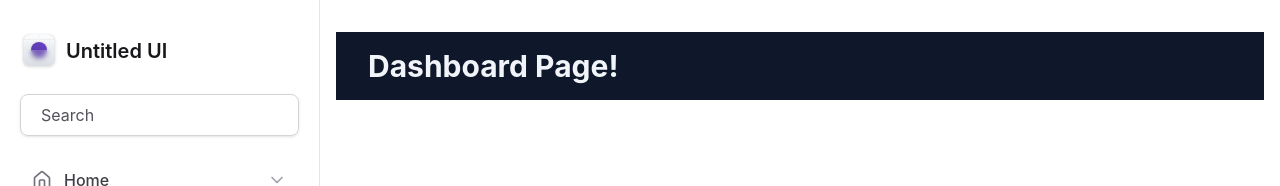
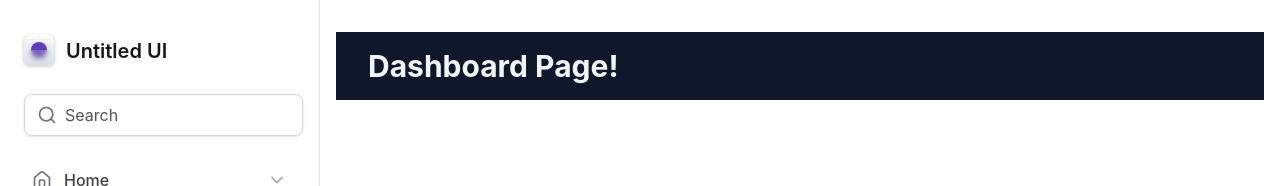
Before and after one commit to rramires/tailwind, a React (Vite) app: page / in a window 1280 px wide. Shown: the top 186 px of the page. Built offline with nearby package versions, Linux system fonts and the light colour scheme.

Commit message:
feat: create reusable input components for improved search functionality in sidebar

```diff
--- a/src/components/sidebar/sidebar.tsx
+++ b/src/components/sidebar/sidebar.tsx
@@ -10,6 +10,7 @@ import {
 	Users,
 } from 'lucide-react'
 
+import { InputAsset, InputContainer, InputControl } from '../ui/input'
 import { Logo } from './logo'
 import { NavItem } from './nav-item'
 import { Profile } from './profile'
@@ -20,13 +21,12 @@ export function Sidebar() {
 		<aside className='flex flex-col gap-6 border-r border-zinc-200 px-5 py-8'>
 			<Logo />
 
-			<div className='flex w-full items-center gap-2 rounded-lg border border-zinc-300 px-3 py-2 shadow-sm'>
-				<Search className='h-5 w-5 text-zinc-500' />
-				<input
-					className='flex-1 bg-transparent p-0 text-zinc-900 placeholder-zinc-600'
-					placeholder='Search'
-				/>
-			</div>
+			<InputContainer>
+				<InputAsset>
+					<Search className='h-5 w-5 text-zinc-500' />
+				</InputAsset>
+				<InputControl placeholder='Search' />
+			</InputContainer>
 
 			<nav className='space-y-0.5'>
 				<NavItem title='Home' icon={Home} />
--- /dev/null
+++ b/src/components/ui/input.tsx
@@ -0,0 +1,36 @@
+import { type ComponentProps } from 'react'
+
+/*
+ Component using the React Composition Pattern
+*/
+
+/* A border that will contain the other elements. */
+
+type InputContainerProps = ComponentProps<'div'>
+export function InputContainer(props: InputContainerProps) {
+	return (
+		<div
+			className='mx-1 flex w-full items-center gap-2 rounded-lg border border-zinc-300 px-3 py-2 shadow-sm'
+			{...props}
+		/>
+	)
+}
+
+/* Icon or image to place before or/and after the control */
+
+type InputAssetProps = ComponentProps<'div'>
+export function InputAsset(props: InputAssetProps) {
+	return <div {...props} />
+}
+
+/* Form element */
+
+type InputControlProps = ComponentProps<'input'>
+export function InputControl(props: InputControlProps) {
+	return (
+		<input
+			className='flex-1 border-0 bg-transparent p-0 text-zinc-900 placeholder-zinc-600'
+			{...props}
+		/>
+	)
+}
```
